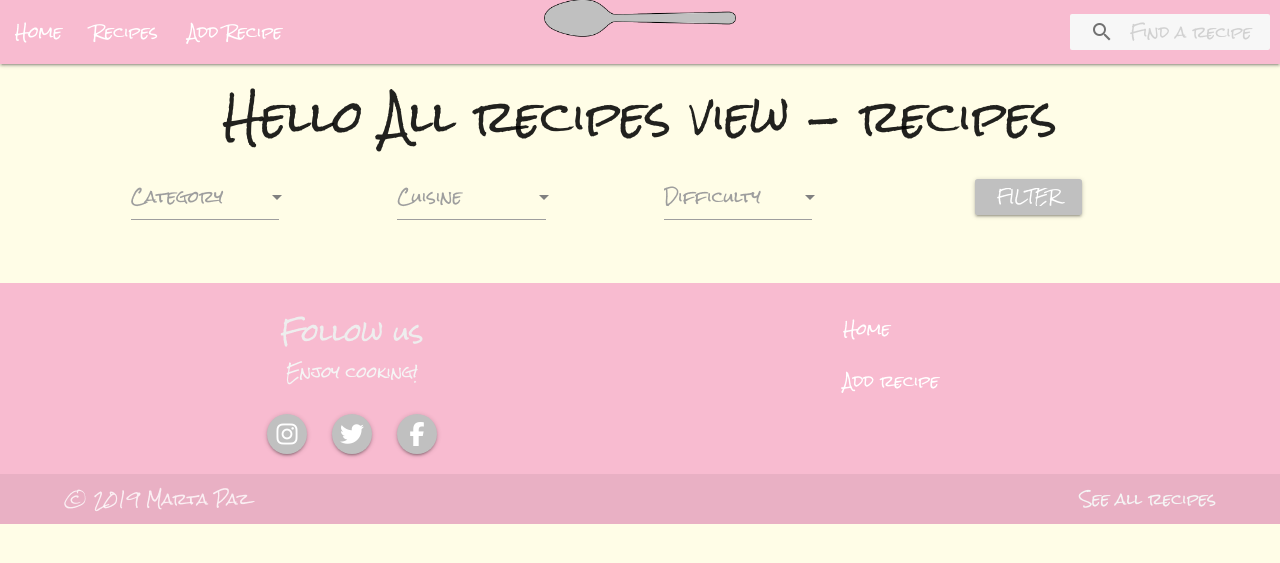
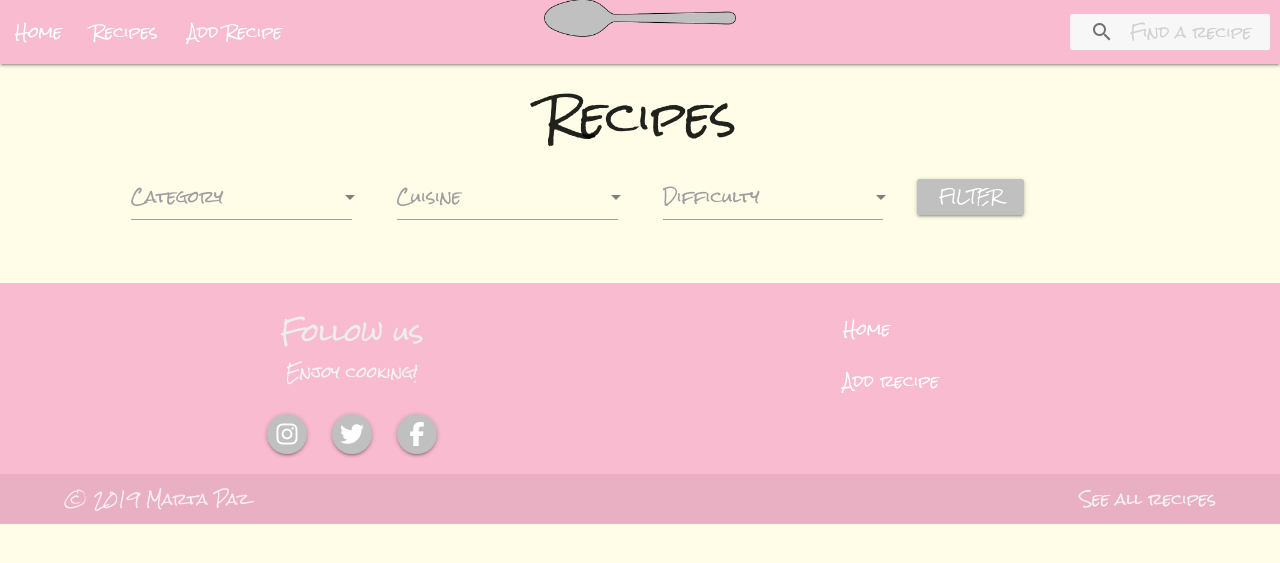
Before and after one commit to pazcm/cook-book, a Flask app: page /all_recipes in a window 1280 px wide. Shown: the top 563 px of the page. Run offline with Flask 2, Linux system fonts and the light colour scheme; data that the repository does not hold is empty; some libraries are stand-ins or nearby versions; some web fonts are replaced.

Commit message:
adjust titles and filter aligment

```diff
--- a/static/css/style.css
+++ b/static/css/style.css
@@ -57,7 +57,7 @@ h3 {
   float: none !important;
   margin-left: auto;
   margin-right: auto;
-  width: 33% !important;
+  /*width: 33% !important;*/
 
 }
 
@@ -248,7 +248,6 @@ input.search-field:hover {
 input.search-field:focus {
   width: 95vw;
   padding: 8px 8px 8px 50px;
-
 
 }
 
@@ -566,9 +565,14 @@ textarea {
 }
 
 .form-filter .input-field {
-  width: 70% !important;
+  width: 100% !important;
 
 }
+
+.filter-recipes-btn .btn {
+  left: 0;
+
+  }
 
 }
 
--- a/templates/all-recipes.html
+++ b/templates/all-recipes.html
@@ -2,7 +2,7 @@
 {% block content %}
 <h1 class="title">All recipes view</h1>
   <div class="container all-recipes-container">
-    <h3>Hello All recipes view - recipes</h3>
+    <h3>Recipes</h3>
     <!--filter-->
     <div class="top-filter-container">
             <div class="row">
@@ -38,7 +38,7 @@
                                 </select>
                             </div>
                         </div>
-                        <div class="col s6 m3 l4 form-filter filter-btn filter-recipes-btn ">
+                        <div class="col s3 m2 l4 form-filter filter-btn filter-recipes-btn ">
                             <input type="submit" value="Filter" class="btn waves-effect waves-light brown">
                         </div>
                     </div>
--- a/templates/home.html
+++ b/templates/home.html
@@ -40,7 +40,7 @@
                                 </select>
                             </div>
                         </div>
-                        <div class="col s6 m3 l4 form-filter filter-btn filter-recipes-btn ">
+                        <div class="col s3 m2 l4 form-filter filter-btn filter-recipes-btn ">
                             <input type="submit" value="Filter" class="btn waves-effect waves-light brown">
                         </div>
                     </div>
--- a/templates/recipes.html
+++ b/templates/recipes.html
@@ -2,7 +2,7 @@
 {% block content %}
 <h1 class="title">Get recipes view</h1>
   <div class="container get-recipes-container">
-    <h3>Hello Get recipes view - recipes</h3>
+    <h3>View, edit or delete recipes</h3>
     <div class="row">
       {% for recipe in recipes %}
       <div class="col s12 m6 l3">
--- a/templates/results.html
+++ b/templates/results.html
@@ -21,7 +21,7 @@
       <div class="no-results"><h5>Sorry, no recipes found ...</h5></div>
       <p class="">Would you like to 'taste' again :P ?</p>
       <ul class="search-tips">
-        <li>Try browsing the <a class="waves-effect" href="#">Recipe Index</a></li>
+        <li>Try browsing the <a class="waves-effect" href="{{url_for('all_recipes')}}">Recipes</a></li>
         <li>Try using the <a class="waves-effect" href="{{url_for('list_recipes')}}">Filter</a></li>
         <li>Try searching by ingredient</li>
         <li>Try searching by recipe name</li>
```
